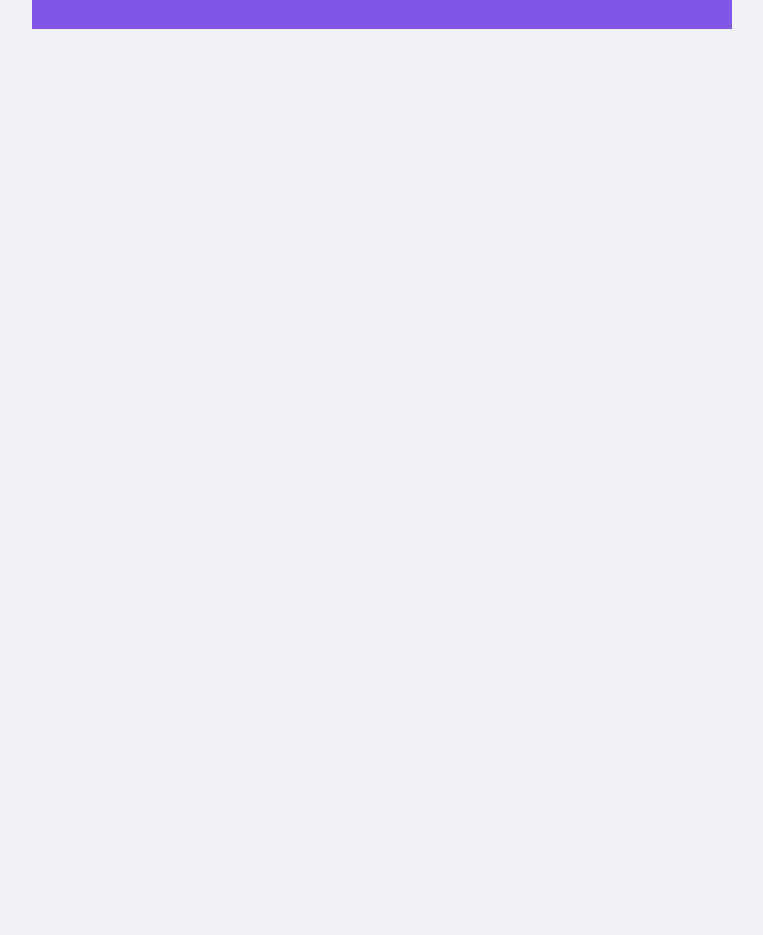
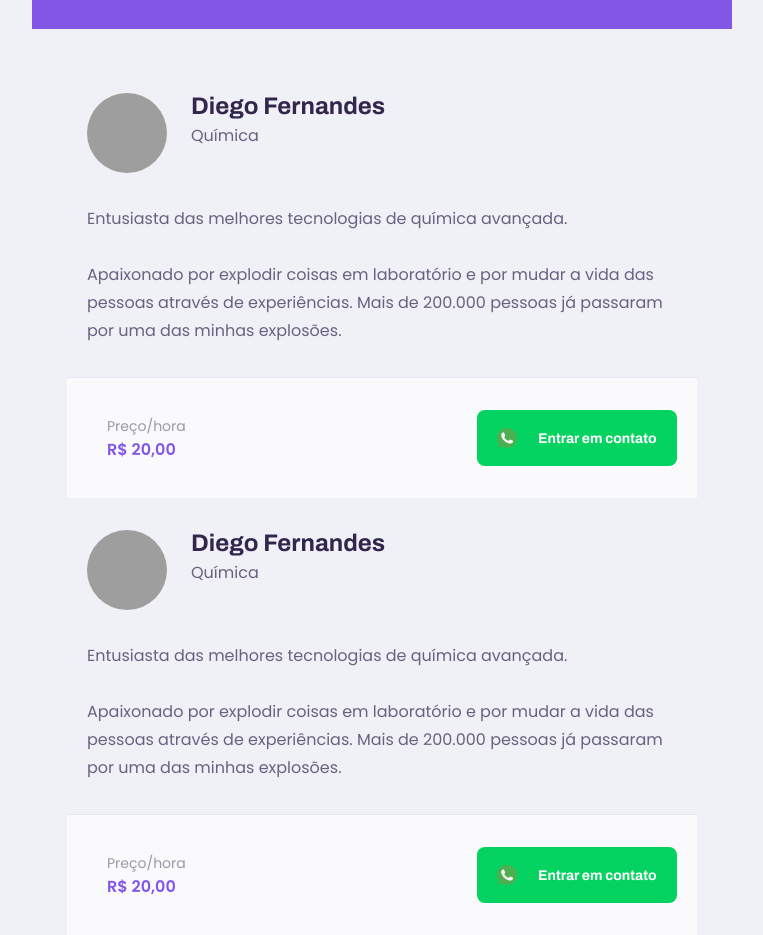
Before and after one commit to kleber86/rocketseat-nlw-discovery-2, a plain HTML site: page study.html in a window 1280 px wide. Shown: the part 556-1491 px from the top of the page, without its empty margins (258-1021 px from the left). Before the commit the page ends 800 px from the top, so only its background shows below. Drawn offline with Linux system fonts and the light colour scheme; grey boxes are pictures that could not be loaded.

Commit message:
criando e estilizando o main

```diff
--- a/study.html
+++ b/study.html
@@ -66,6 +66,52 @@
                 </form>
             </div>
         </header>
+
+        <main>
+            <article class="teacher-item">
+                <header>
+                    <img
+                        src="https://avatars2.githubusercontent.com/u/2254731?s=460&amp;u=0ba16a79456c2f250e7579cb388fa18c5c2d7d65&amp;v=4"
+                        alt="Diego Fernandes">
+                    <div>
+                        <strong>Diego Fernandes</strong>
+                        <span>Química</span>
+                    </div>
+                </header>
+
+                <p>Entusiasta das melhores tecnologias de química avançada.<br><br>Apaixonado por explodir coisas em laboratório e por mudar a vida das pessoas através de experiências. Mais de 200.000 pessoas já passaram por uma das minhas explosões.</p>
+
+                <footer>
+                    <p>Preço/hora<strong>R$ 20,00</strong>
+                    </p>
+                    <button type="button">
+                        <img src="/images/icons/whatsapp.svg" alt="Whatsapp">Entrar em contato
+                    </button>
+                </footer>
+            </article>
+
+            <article class="teacher-item">
+                <header>
+                    <img
+                        src="https://avatars2.githubusercontent.com/u/2254731?s=460&amp;u=0ba16a79456c2f250e7579cb388fa18c5c2d7d65&amp;v=4"
+                        alt="Diego Fernandes">
+                    <div>
+                        <strong>Diego Fernandes</strong>
+                        <span>Química</span>
+                    </div>
+                </header>
+
+                <p>Entusiasta das melhores tecnologias de química avançada.<br><br>Apaixonado por explodir coisas em laboratório e por mudar a vida das pessoas através de experiências. Mais de 200.000 pessoas já passaram por uma das minhas explosões.</p>
+
+                <footer>
+                    <p>Preço/hora<strong>R$ 20,00</strong>
+                    </p>
+                    <button type="button">
+                        <img src="/images/icons/whatsapp.svg" alt="Whatsapp">Entrar em contato
+                    </button>
+                </footer>
+            </article>
+        </main>
     </div>
 
 </body>
--- a/style/partials/page-study.css
+++ b/style/partials/page-study.css
@@ -93,3 +93,78 @@
     bottom: 0;
 
 }
+#page-study main{
+    margin: 3.2rem auto;
+    width: 90%;
+}
+#article{
+    background-color: var(--color-box-base);
+    border: 1px solid var(--color-line-in-white);
+    border-radius: .8rem;
+    margin-top: 2.4rem;
+}
+.teacher-item header{
+    padding: 3.2rem 2rem;
+    display: flex;
+}
+.teacher-item header img{
+    width: 8rem;
+    height: 8rem;
+    border-radius: 50%;
+}
+.teacher-item header div{
+    margin-left:  2.4rem;
+}
+.teacher-item header div strong{
+    font: 700 2.4rem Archivo;
+    display: block;
+    color: var(--color-text-title);
+}
+.teacher-item header div span{
+    font-size: 1.6rem;
+    display: block;
+    margin-top: .4rem;
+}
+.teacher-item p{
+    padding: 0 2rem;
+    font-size: 1.6rem;
+    line-height: 2.8rem;
+}
+.teacher-item footer{
+    background-color: var(--color-box-footer);
+    padding: 3.2rem 2rem;
+    border-top: 1px solid var(--color-line-in-white);
+    margin-top: 3.2rem;
+    display: flex;
+    align-items: center;
+    justify-content: space-between;
+}
+.teacher-item footer p{
+    font-size: 1.4rem;
+    line-height: 2.4rem;
+    color: var(--color-text-complement);
+}
+.teacher-item footer p strong{
+    font-size: 1.6rem;
+    color: var(--color-primary);
+    display: block;
+}
+.teacher-item footer button{
+    width: 20rem;
+    height: 5.6rem;
+    background-color: var(--color-secondary);
+    color: var(--color-button-text);
+    border: 0;
+    border-radius: .8rem;
+    cursor: pointer;
+    font: 700 1.4rem Archivo;
+    display: flex;
+    align-items: center;
+    justify-content: space-evenly;
+    text-decoration: none;
+    transition: background 0.6s;
+    margin-left: 1.6rem;
+}
+.teacher-item footer button:hover{
+    background: var(--color-secondary-dark);
+}
```
